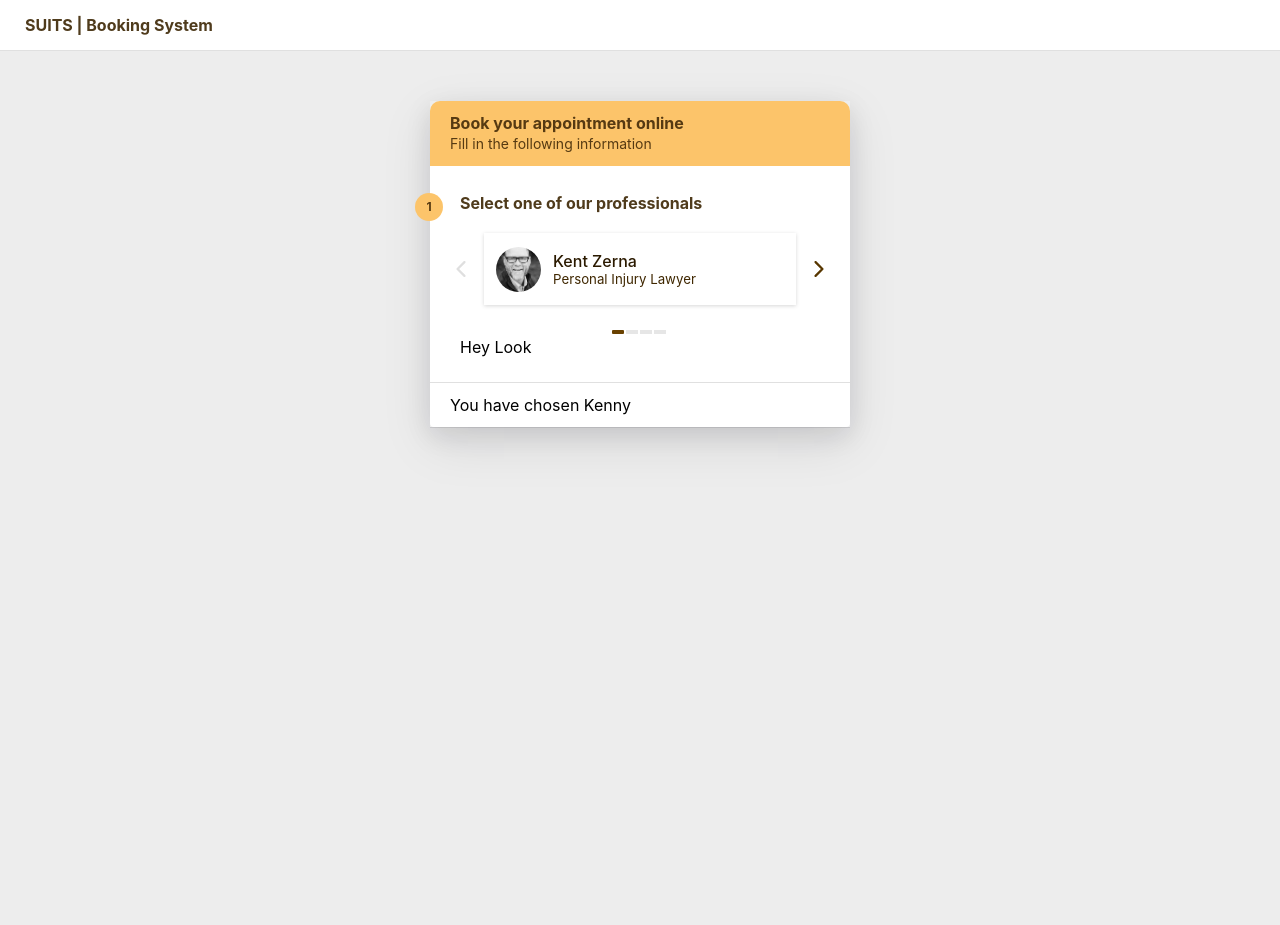
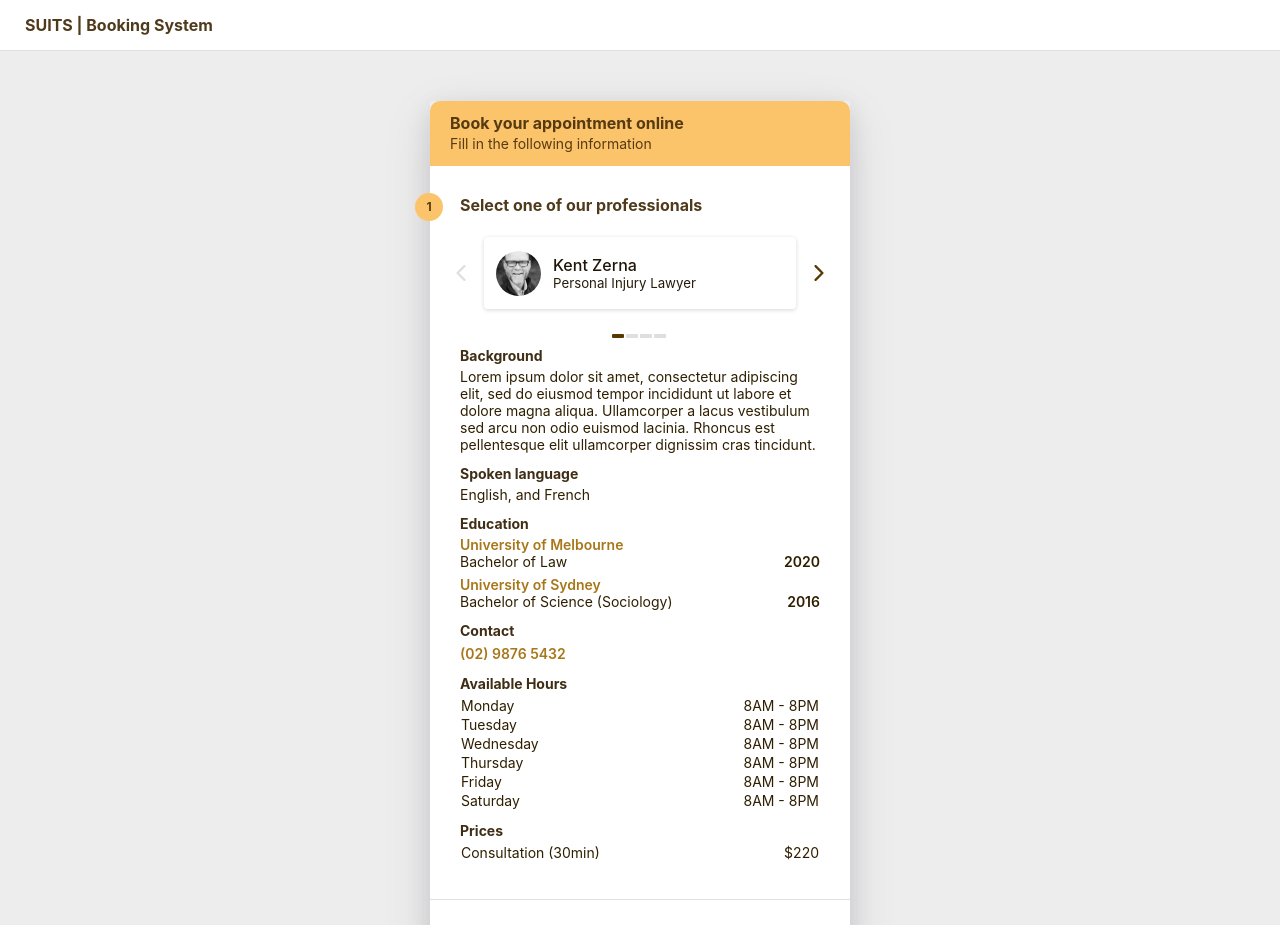
Before and after one commit to kennylwx/Appointment-Booking-System, a React (Create React App) app: page / in a window 1280 px wide. Shown: the top 925 px of the page. Before the commit the page ends 800 px from the top, so only its background shows below. Built offline with nearby package versions, Linux system fonts and the light colour scheme; grey boxes are pictures that could not be loaded.

Commit message:
completed profile selection section

```diff
--- a/package.json
+++ b/package.json
@@ -7,6 +7,7 @@
     "@testing-library/react": "^11.1.0",
     "@testing-library/user-event": "^12.1.10",
     "eslint-config-airbnb": "^18.2.1",
+    "prop-types": "^15.7.2",
     "pure-react-carousel": "^1.27.6",
     "react": "^17.0.2",
     "react-dom": "^17.0.2",
--- a/src/components/Container.js
+++ b/src/components/Container.js
@@ -1,6 +1,8 @@
 import React from 'react';
 import '../styles/container.scss';
 import Item from './Item';
+import { listOfProfessionals } from '../data';
+import ProfileSelection from './ProfileSelection';
 
 function Container() {
   return (
@@ -15,7 +17,26 @@ function Container() {
 
       </div>
       <div className="container-body">
-        <Item />
+        <Item
+          number={1}
+          title="Select one of our professionals"
+          profileList={listOfProfessionals}
+          body={(
+            <ProfileSelection
+              profileList={listOfProfessionals}
+            />
+          )}
+        />
+        <Item
+          number={2}
+          title="Pick an appointment time"
+          profileList={listOfProfessionals}
+        />
+        <Item
+          number={3}
+          title="Enter your information"
+          profileList={listOfProfessionals}
+        />
       </div>
       <div className="container-footer">
         You have chosen Kenny
--- a/src/components/Item.js
+++ b/src/components/Item.js
@@ -1,27 +1,31 @@
 import React from 'react';
+import PropTypes from 'prop-types';
 import '../styles/item.scss';
-import ProfileSelection from './ProfileSelection';
 
-function Item() {
+function Item({ number, title, body }) {
   return (
     <div className="item">
       <div className="item-header">
         <div className="item-id">
-          1
+          {number}
         </div>
         <h3 className="item-title">
-          Select one of our professionals
+          {title}
         </h3>
       </div>
 
       <div className="item-body">
-        <ProfileSelection />
+
+        {body}
       </div>
-
-      Hey Look
-
     </div>
   );
 }
 
 export default Item;
+
+Item.propTypes = {
+  number: PropTypes.number.isRequired,
+  title: PropTypes.string.isRequired,
+  body: PropTypes.element.isRequired,
+};
--- a/src/components/ProfileSelection.js
+++ b/src/components/ProfileSelection.js
@@ -1,78 +1,52 @@
-import React from 'react';
+import React, { useState } from 'react';
+import PropTypes from 'prop-types';
 import {
   CarouselProvider, Slider, Slide, ButtonBack, ButtonNext, DotGroup,
+
 } from 'pure-react-carousel';
-import 'pure-react-carousel/dist/react-carousel.es.css';
 
-import '../styles/profile-selection.scss';
-import ProfileImage1 from '../assets/image/profile_1.jpg';
-import ProfileImage2 from '../assets/image/profile_2.jpg';
-import ProfileImage3 from '../assets/image/profile_3.jpg';
-import ProfileImage4 from '../assets/image/profile_4.jpg';
+import { listOfProfessionals, schedule } from '../data';
+
 import { ReactComponent as Arrow } from '../assets/icon/arrow.svg';
 
-function ProfileSelection() {
-  // eslint-disable-next-line no-unused-vars
-  const listOfProfessionals = [
+import 'pure-react-carousel/dist/react-carousel.es.css';
+import '../styles/profile-selection.scss';
 
-    {
-      name: 'Kent Zerna',
-      title: 'Personal Injury Lawyer',
-      id: 1,
-      img: ProfileImage1,
+function ProfileSelection({ profileList }) {
+  const INITIAL_SLIDE = 0;
+  const [currentSlide, setCurrentSlide] = useState(INITIAL_SLIDE);
+  const onButtonBack = () => {
+    setCurrentSlide(currentSlide - 1);
+  };
 
-    },
-    {
-      name: 'Nikky Gucci',
-      title: 'Clinical Negligence Lawyer',
-      id: 2,
-      img: ProfileImage2,
-
-    },
-    {
-      name: 'Rowdy Haks',
-      title: 'Criminal Lawyer',
-      id: 3,
-      img: ProfileImage3,
-
-    },
-    {
-      name: 'Tham Hans',
-      title: 'Employment Lawyer',
-      id: 4,
-      img: ProfileImage4,
-
-    },
-  ];
-
-  const onProfileSelect = () => {
-    console.log('HELLO');
+  const onButtonNext = () => {
+    setCurrentSlide(currentSlide + 1);
   };
 
   return (
-
+    <>
       <CarouselProvider
         naturalSlideWidth={100}
         naturalSlideHeight={20}
-      totalSlides={listOfProfessionals.length}
+        totalSlides={profileList.length}
         orientation="horizontal"
-      dragEnabled
+        dragEnabled={false}
+        touchEnable={false}
         visibleSlides={1}
         step={1}
         lockOnWindowScroll
+        currentSlide={currentSlide}
       >
 
         <div className="carousel-container">
           <Slider className="slider-container">
-
             {
-          listOfProfessionals.map(({
+          profileList.map(({
             name, title, img,
           }, index) => (
             <Slide
               className="slider-item"
               index={index}
-              onFocus={() => { onProfileSelect(); }}
             >
 
               <div className="profile">
@@ -93,13 +67,135 @@ function ProfileSelection() {
 
           </Slider>
 
-        <ButtonBack className="button-back left"><Arrow /></ButtonBack>
-        <ButtonNext className="button-next right"><Arrow /></ButtonNext>
+          <ButtonBack
+            className="button-back left"
+            onClick={() => { onButtonBack(); }}
+          >
+            <Arrow />
+          </ButtonBack>
+          <ButtonNext
+            className="button-next right"
+            onClick={() => { onButtonNext(); }}
+          >
+            <Arrow />
+          </ButtonNext>
         </div>
         <DotGroup className="dot-group" />
+      </CarouselProvider>
 
-    </CarouselProvider>
+      {/* {currentSlide} */}
+
+      <div className="big-profile">
+        <div className="bp-section">
+          <div className="bps-header">
+            <h3>Background</h3>
+          </div>
+          <div className="bps-body">
+            <p>
+              Lorem ipsum dolor sit amet, consectetur adipiscing elit,
+              sed do eiusmod tempor incididunt ut labore et dolore magna aliqua.
+              Ullamcorper a lacus vestibulum sed arcu non odio euismod lacinia.
+              Rhoncus est pellentesque elit ullamcorper dignissim cras tincidunt.
+            </p>
+          </div>
+        </div>
+        <div className="bp-section">
+          <div className="bps-header">
+            <h3>Spoken language</h3>
+          </div>
+          <div className="bps-body">
+            <p>English, and French</p>
+          </div>
+
+        </div>
+        <div className="bp-section">
+          <div className="bps-header">
+            <h3>Education</h3>
+          </div>
+          <div className="bps-body">
+            <div className="education-item">
+              <div className="ei-info">
+                <h4>University of Melbourne</h4>
+                <p>Bachelor of Law</p>
+              </div>
+              <div className="ei-date">
+                <p>2020</p>
+              </div>
+            </div>
+            <div className="education-item">
+              <div className="ei-info">
+                <h4>University of Sydney</h4>
+                <p>Bachelor of Science (Sociology)</p>
+              </div>
+              <div className="ei-date">
+                <p>2016</p>
+              </div>
+            </div>
+
+          </div>
+        </div>
+
+        <div className="bp-section">
+          <div className="bps-header">
+            <h3>Contact</h3>
+          </div>
+          <div className="bps-body">
+            <a href="tel:02-9876-5432">(02) 9876 5432</a>
+          </div>
+        </div>
+
+        <div className="bp-section">
+          <div className="bps-header">
+            <h3>Available Hours</h3>
+          </div>
+          <div className="bps-body">
+            <table>
+              {
+                schedule.map(({ day, time }) => (
+                  <tr>
+                    <td>
+                      <p>{day}</p>
+                    </td>
+                    <td>
+                      <p>{time}</p>
+                    </td>
+                  </tr>
+                ))
+              }
+            </table>
+          </div>
+        </div>
+
+        <div className="bp-section">
+          <div className="bps-header">
+            <h3>Prices</h3>
+          </div>
+          <div className="bps-body">
+            <table>
+              <tr>
+                <td>
+                  <p>Consultation (30min)</p>
+                </td>
+                <td>
+                  <p>$220</p>
+                </td>
+              </tr>
+            </table>
+          </div>
+        </div>
+
+      </div>
+
+    </>
   );
 }
 
 export default ProfileSelection;
+
+ProfileSelection.defaultProps = {
+  profileList: listOfProfessionals,
+};
+
+ProfileSelection.propTypes = {
+  profileList: PropTypes.arrayOf(PropTypes.object),
+};
--- /dev/null
+++ b/src/data/index.js
@@ -0,0 +1,2 @@
+export { default as listOfProfessionals } from './listOfProfessionals';
+export { default as schedule } from './schedule';
--- /dev/null
+++ b/src/data/listOfProfessionals.js
@@ -0,0 +1,38 @@
+import ProfileImage1 from '../assets/image/profile_1.jpg';
+import ProfileImage2 from '../assets/image/profile_2.jpg';
+import ProfileImage3 from '../assets/image/profile_3.jpg';
+import ProfileImage4 from '../assets/image/profile_4.jpg';
+
+const listOfProfessionals = [
+
+  {
+    name: 'Kent Zerna',
+    title: 'Personal Injury Lawyer',
+    id: 1,
+    img: ProfileImage1,
+
+  },
+  {
+    name: 'Nikky Gucci',
+    title: 'Clinical Negligence Lawyer',
+    id: 2,
+    img: ProfileImage2,
+
+  },
+  {
+    name: 'Rowdy Haks',
+    title: 'Criminal Lawyer',
+    id: 3,
+    img: ProfileImage3,
+
+  },
+  {
+    name: 'Tham Hans',
+    title: 'Employment Lawyer',
+    id: 4,
+    img: ProfileImage4,
+
+  },
+];
+
+export default listOfProfessionals;
--- /dev/null
+++ b/src/data/schedule.js
@@ -0,0 +1,28 @@
+const schedule = [
+  {
+    day: 'Monday',
+    time: '8AM - 8PM',
+  },
+  {
+    day: 'Tuesday',
+    time: '8AM - 8PM',
+  },
+  {
+    day: 'Wednesday',
+    time: '8AM - 8PM',
+  },
+  {
+    day: 'Thursday',
+    time: '8AM - 8PM',
+  },
+  {
+    day: 'Friday',
+    time: '8AM - 8PM',
+  },
+  {
+    day: 'Saturday',
+    time: '8AM - 8PM',
+  },
+];
+
+export default schedule;
--- a/src/styles/item.scss
+++ b/src/styles/item.scss
@@ -29,6 +29,7 @@
       font-weight: 700;
       font-size: 16px;
       margin: 2px 0 8px;
+      padding: 2px 0;
       color: $body-title-color;
     }
   }
--- a/src/styles/profile-selection.scss
+++ b/src/styles/profile-selection.scss
@@ -1,25 +1,35 @@
 @import "./global.scss";
+
+$action-active-color: #583700;
+$action-inactive-color: #dfdfdf;
+
+$profile-title: #201607;
+$profile-desc: #271c0a;
+
+$section-title-color: #3f2e15;
+$section-body-color: #2f1f01;
+
+$section-h4-color: #a8771a;
+$section-h5-color: #2f1f01;
 
 .slider-container {
   padding: 12px 0;
 
   .slider-item {
-    // background-color: green;
-
     .profile {
       display: flex;
       flex-direction: row;
       justify-content: center;
       align-items: center;
 
-      // background-color: orange;
       height: 100%;
       width: 80%;
       margin: 0 auto;
       padding: 0 12px;
 
-      // border: 1px solid $border-color;
       box-shadow: rgba(0, 0, 0, 0.16) 0px 1px 4px;
+      @include border-radius(4px);
+
       .profile-img {
         height: 45px;
         width: 45px;
@@ -34,17 +44,21 @@
         .profile-name {
           margin: 0;
           font-weight: 500;
-          color: #2b1a00;
+          color: $profile-title;
         }
 
         .profile-title {
           margin: 0;
           font-weight: 400;
-          color: #3f2701;
+          color: $profile-desc;
         }
       }
     }
   }
+}
+
+.carousel__slide-focus-ring {
+  outline: 0;
 }
 
 .carousel-container {
@@ -81,7 +95,7 @@
     width: 16px;
 
     path {
-      fill: #583700;
+      fill: $action-active-color;
     }
   }
 }
@@ -91,7 +105,7 @@
 
   svg {
     path {
-      fill: #dfdfdf;
+      fill: $action-inactive-color;
     }
   }
 }
@@ -113,9 +127,6 @@
   @extend .circle;
 }
 
-.carousel__back-button:disabled {
-}
-
 .dot-group {
   text-align: center;
 
@@ -123,12 +134,72 @@
     margin-right: 2px;
     border: none;
     height: 4px !important;
-    background-color: rgb(230, 230, 230);
+    background-color: $action-inactive-color;
   }
 
   .carousel__dot--selected {
     height: 4px !important;
-    background-color: #694100;
+    background-color: $action-active-color;
     @include border-radius(1px);
   }
 }
+
+.big-profile {
+  margin-top: 6px;
+
+  .bp-section {
+    margin: 0 0 12px;
+
+    .bps-header {
+      h3 {
+        margin: 0 0 4px;
+        font-size: 14px;
+        color: $section-title-color;
+      }
+    }
+
+    .bps-body {
+      p {
+        margin: 0;
+        font-size: 14px;
+        color: $section-body-color;
+      }
+      h4 {
+        margin: 0;
+        font-size: 14px;
+        font-weight: 600;
+        color: $section-h4-color;
+      }
+
+      a {
+        font-size: 14px;
+        font-weight: 600;
+        color: $section-h4-color;
+        text-decoration: none;
+      }
+
+      .education-item {
+        margin-bottom: 6px;
+        display: flex;
+        justify-content: space-between;
+        align-items: flex-end;
+
+        .ei-date {
+          font-weight: 600;
+        }
+      }
+
+      table {
+        width: 100%;
+        border-spacing: 0;
+
+        tr td:nth-child(2) {
+          text-align: right;
+        }
+      }
+
+      .contact {
+      }
+    }
+  }
+}
```
Lines whose indentation alone changed are shown as unchanged.
